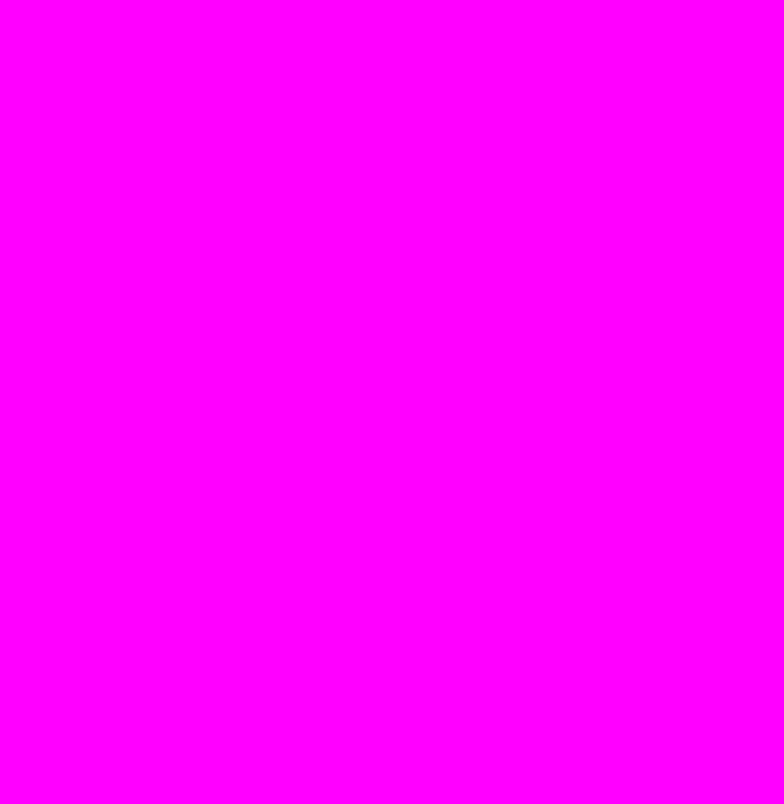
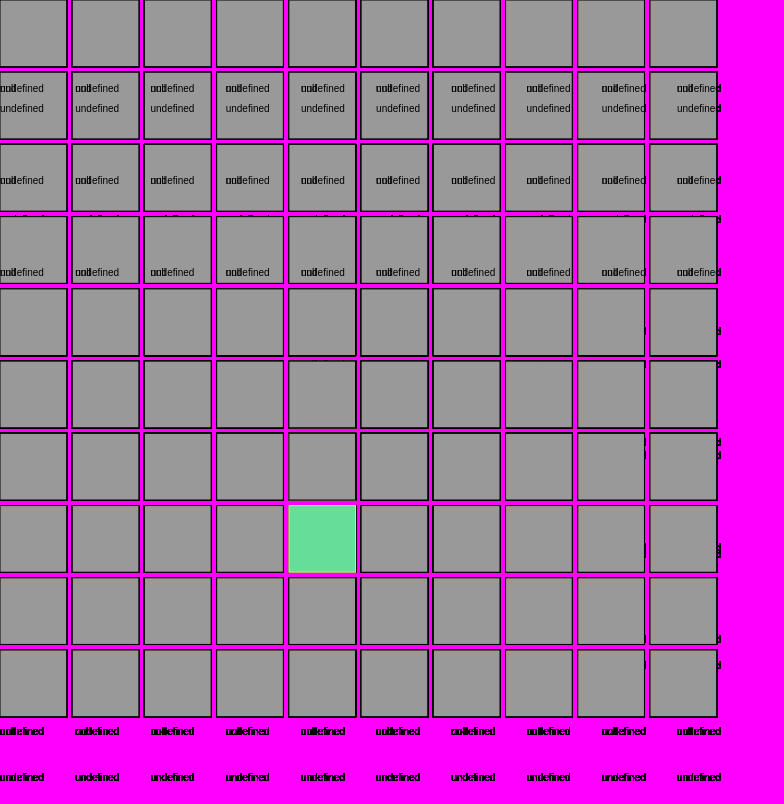
Before and after one commit to maltekosian/gameoflives, a plain HTML site: page index.html in a window 1280 px wide. Shown: the whole page, without its empty margins (0-784 px from the left). Drawn offline with Linux system fonts and the light colour scheme.

Commit message:
visualization of the stack
working but incomplete

```diff
--- a/index.html
+++ b/index.html
@@ -15,26 +15,82 @@
     game.canvas = null;
     game.ctx = null;
     var body = null;
-    var stack = [];
+    game.stack = [];
     //this is a class
     var StackObject = function () {
+      this.ops = null;
+      this.args = [];
+    };
 
+    game.opcodes = [{opcode: '', func: function() {}} ];
+
+    game.callOpCode = function(ops, args) {
+      for (var i = 0; i < game.opcodes.length; i++) {
+        if (game.opcodes[i].opcode == ops) {
+          return game.opcodes[i](args);
+        }
+      }
     };
+
+    game.stackCounter = 0;
+
+    game.update = true;
 
     game.interpreter = function() {
       //loop
-      for(var i = 0; i < stack.length; i++) {
-        if (stack[i] != null) {
+      //for(var i = 0; i < game.stack.length; i++) {
+        var i = game.stackCounter;
+        if (game.stack[i] != null) {
           //do somethig like call the opcode
+          try {
+            game[game.stack[i].ops](game.stack[i].args);
+            //or
+            //game.callOpCode(game.stack[i].ops, game.stack[i].args);
+          }
+          catch (ex) {
+          }
         }
+        game.stackCounter ++;
+        if (game.stackCounter >= game.stack.length) {
+          game.stackCounter = 0;
+        }
+      //}
+    };
+
+    game.updateLoop = function() {
+      if (game.update) {
+        game.draw();
+      } else {
+        game.interpreter();
       }
-    };
-    game.updateLoop = function() {
-      game.interpreter();
-      game.draw();
+      game.update = !game.update;
+      //this is 30 of possible 60 fps
+      requestAnimationFrame( function() {game.updateLoop();} );
     };
     game.draw = function() {
       //draw the canvas here
+      var cw = canvas.height / 12;
+      var fts = cw / 4;
+      var elem = null;
+      for (var i = 0; i < game.sizeX; i++) {
+        for (var j = 0; j < game.sizeY; j++) {
+          elem = game.stack[i * game.sizeY + j];
+          ctx.strokeStyle = '#000';
+          ctx.fillStyle = '#999';
+          if (i * game.sizeY + j == game.stackCounter) {
+            //
+            ctx.strokeStyle = '#fd9';
+            ctx.fillStyle = '#6d9';
+          }
+          ctx.fillRect((cw/12+cw)*i,(cw/12+cw)*j,cw,cw);
+          ctx.strokeRect((cw/12+cw)*i,(cw/12+cw)*j,cw,cw);
+          ctx.fillStyle = '#000';
+          ctx.fillText(elem.ops,(3+cw/12+cw)*i,(3+fts+cw/12+cw)*j);
+          for (var k = 0; k < 2; k++) {
+            ctx.fillText(elem.args[k],(3+cw/12+cw)*i,((3+fts)*(k+1)+cw/12+cw)*j);
+          }
+        }
+      }
     };
     game.init = function() {
       canvas = document.createElement('canvas');
@@ -48,8 +104,13 @@
       body.style.margin = 0;
       body.style.background = '#f0f';
       body.appendChild(canvas);
-//need two text areas and help/docu
-
+      //need two text areas and help/docu
+      game.sizeX = 10;
+      game.sizeY = 10;
+      for (var i = 0; i < (game.sizeX * game.sizeY); i++) {
+        //
+        game.stack.push(new StackObject());
+      }
       requestAnimationFrame(function() {game.updateLoop();});
     };
 
```
